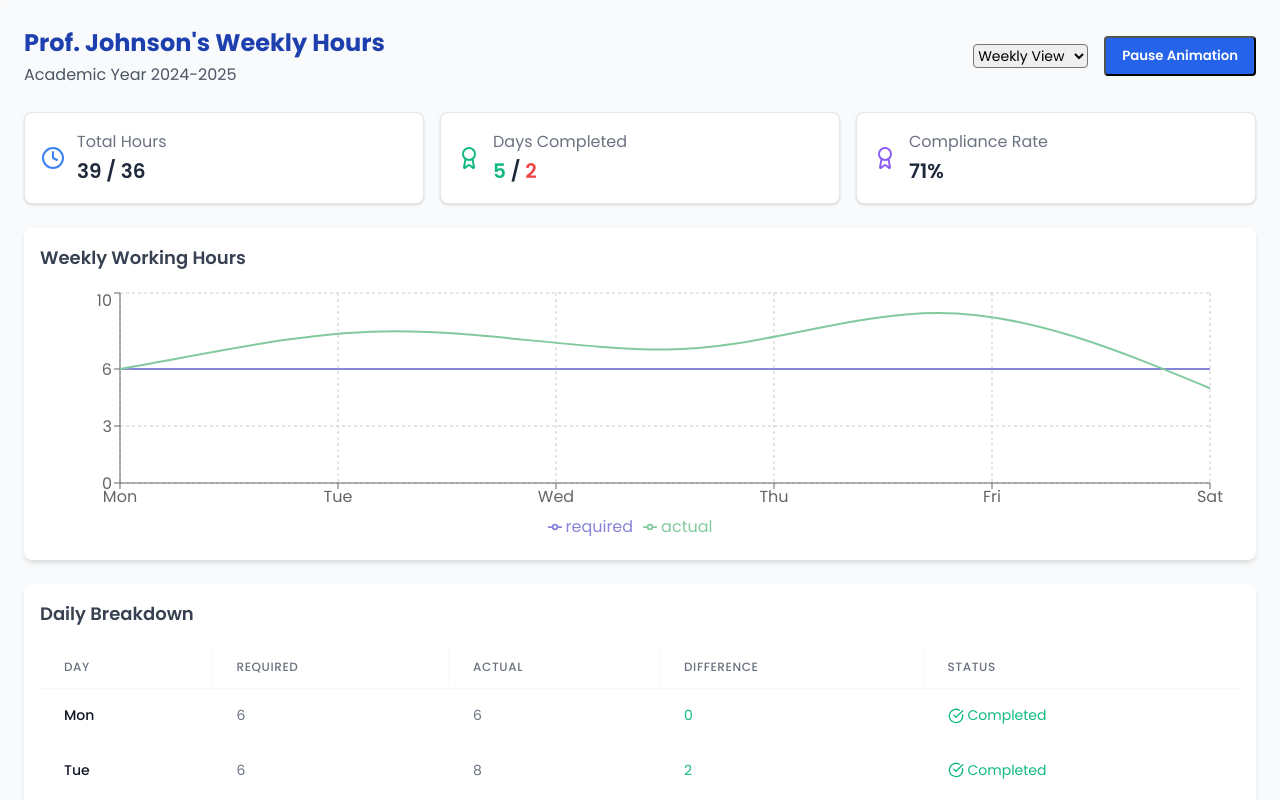
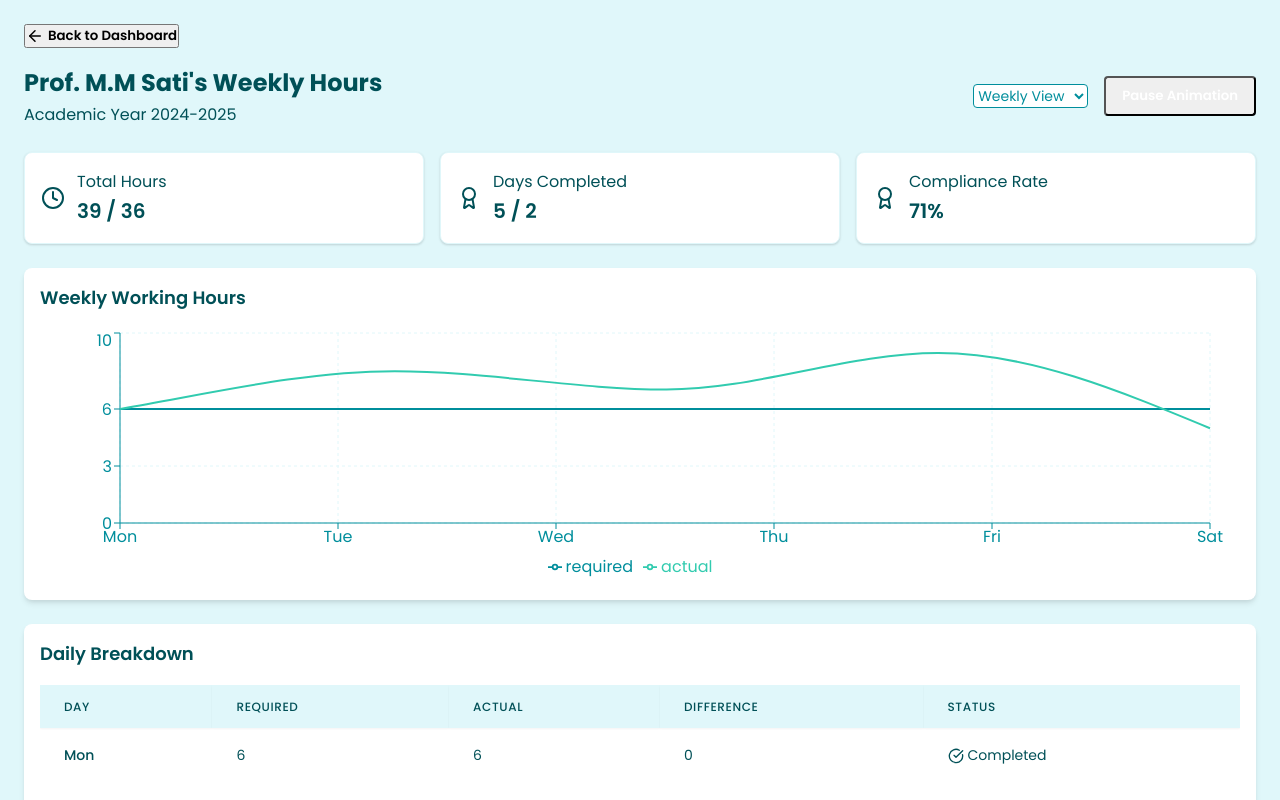
Before and after one commit to Chirag1724/WorkPulse, a React (Vite) app in the folder Frontend/ERP/: page /weekly-graph in a window 1280 px wide. Shown: the top 800 px of the page. Built offline with nearby package versions, Linux system fonts and the light colour scheme.

Commit message:
Updating ui

```diff
--- a/Frontend/ERP/Dasboard.jsx
+++ b/Frontend/ERP/Dasboard.jsx
@@ -94,7 +94,7 @@ function Dashboard() {
                 <div className="status-indicator online" />
               </div>
               <div className="welcome-text">
-                <h2>{greeting}, Prof. Sati!</h2>
+                <h2>{greeting}, Prof. M.M. Sati!</h2>
                 <p>Have a productive day at work!</p>
               </div>
               <button
--- a/Frontend/ERP/src/data.json
+++ b/Frontend/ERP/src/data.json
@@ -23,7 +23,7 @@
       { "month": "December", "required": 144, "actual": 150 }
     ],
     "teacherStats": {
-      "name": "Dr. Madhan Mohan Sati",
+      "name": "Prof. M.M. Sati",
       "subject": "Mathematics",
       "avatar": "👨‍🏫",
       "weeklyStats": {
--- a/Frontend/ERP/src/graph.css
+++ b/Frontend/ERP/src/graph.css
@@ -1,23 +1,79 @@
-/* graph.css - Styled to match the dashboard theme */
+/* graph.css - Updated with new theme colors */
+
+:root {
+  --teal: #008E9C;
+  --white: #FFFFFF;
+  --mint: #31CBAF;
+  --light-teal: #E0F7FA;
+  --dark-teal: #007A87;
+}
 
 body {
   margin: 0;
   padding: 0;
-    background-color: #f3f4f6;
-    color: #1f2937;
+  background-color: var(--light-teal);
+  color: var(--teal);
   font-family: 'Segoe UI', Tahoma, Geneva, Verdana, sans-serif;
+}
+
+.bg-teal {
+  background-color: var(--teal);
+}
+
+.bg-mint {
+  background-color: var(--mint);
+}
+
+.bg-light-teal {
+  background-color: var(--light-teal);
+}
+
+.bg-white {
+  background-color: var(--white);
+}
+
+.text-teal {
+  color: var(--teal);
+}
+
+.text-mint {
+  color: var(--mint);
+}
+
+.text-dark-teal {
+  color: var(--dark-teal);
+}
+
+.text-white {
+  color: var(--white);
+}
+
+.border-teal {
+  border-color: var(--teal);
+}
+
+.border-mint {
+  border-color: var(--mint);
+}
+
+.border-light-teal {
+  border-color: var(--light-teal);
+}
+
+.hover\:bg-dark-teal:hover {
+  background-color: var(--dark-teal);
 }
 
 .p-6 {
   padding: 1.5rem;
 }
 
-  .bg-gray-50 {
-    background-color: #f9fafb;
+.rounded-lg {
+  border-radius: 0.5rem;
 }
 
-  .rounded-lg {
-    border-radius: 0.5rem;
+.rounded-full {
+  border-radius: 9999px;
 }
 
 .shadow-lg {
@@ -57,14 +113,6 @@ body {
   font-weight: 700;
 }
 
-  .text-blue-800 {
-    color: #1e40af;
-  }
-
-  .text-gray-600 {
-    color: #4b5563;
-  }
-
 .px-4 {
   padding-left: 1rem;
   padding-right: 1rem;
@@ -75,20 +123,12 @@ body {
   padding-bottom: 0.5rem;
 }
 
-  .bg-blue-600 {
-    background-color: #2563eb;
-  }
-
-  .text-white {
-    color: white;
+.p-2 {
+  padding: 0.5rem;
 }
 
 .rounded {
   border-radius: 0.25rem;
-  }
-
-  .hover\:bg-blue-700:hover {
-    background-color: #1d4ed8;
 }
 
 .grid {
@@ -103,10 +143,6 @@ body {
   gap: 1rem;
 }
 
-  .bg-white {
-    background-color: white;
-  }
-
 .p-4 {
   padding: 1rem;
 }
@@ -119,32 +155,12 @@ body {
   margin-right: 0.75rem;
 }
 
-  .text-blue-500 {
-    color: #3b82f6;
-  }
-
 .text-xl {
   font-size: 1.25rem;
 }
 
 .font-semibold {
   font-weight: 600;
-  }
-
-  .text-gray-500 {
-    color: #6b7280;
-  }
-
-  .text-green-500 {
-    color: #10b981;
-  }
-
-  .text-red-500 {
-    color: #ef4444;
-  }
-
-  .text-purple-500 {
-    color: #8b5cf6;
 }
 
 .shadow-md {
@@ -157,10 +173,6 @@ body {
 
 .mb-4 {
   margin-bottom: 1rem;
-  }
-
-  .text-gray-700 {
-    color: #374151;
 }
 
 .h-64 {
@@ -180,8 +192,8 @@ body {
   border-bottom-width: 0px;
 }
 
-  .divide-gray-200 {
-    border-color: #e5e7eb;
+.border-l-4 {
+  border-left-width: 4px;
 }
 
 .px-6 {
@@ -222,17 +234,9 @@ body {
   font-size: 0.875rem;
 }
 
-  .text-gray-900 {
-    color: #111827;
-  }
-
 .py-4 {
   padding-top: 1rem;
   padding-bottom: 1rem;
-  }
-
-  .bg-blue-50 {
-    background-color: #eff6ff;
 }
 
 .mr-1 {
@@ -261,12 +265,12 @@ body {
 thead th {
   position: sticky;
   top: 0;
-    background-color: white;
+  background-color: var(--light-teal);
   box-shadow: 0 1px 2px rgba(0, 0, 0, 0.05);
 }
 
 tbody tr:hover {
-    background-color: #f9fafb;
+  background-color: var(--light-teal);
 }
 
 /* Chart tooltip styling */
@@ -276,8 +280,8 @@ body {
 }
 
 .recharts-default-tooltip {
-    background-color: white !important;
-    border: none !important;
+  background-color: var(--light-teal) !important;
+  border: 1px solid var(--teal) !important;
   border-radius: 8px !important;
   padding: 8px 12px !important;
   box-shadow: 0 2px 6px rgba(0, 0, 0, 0.1) !important;
@@ -292,7 +296,7 @@ body {
 
 button:focus {
   outline: none;
-    box-shadow: 0 0 0 3px rgba(59, 130, 246, 0.3);
+  box-shadow: 0 0 0 3px rgba(0, 142, 156, 0.3);
 }
 
 /* Charts responsive container */
@@ -302,7 +306,7 @@ body {
 
 /* Match stat box styling from dashboard */
 .bg-white.p-4.rounded-lg.shadow.flex.items-center {
-    border: 1px solid #e5e7eb;
+  border: 1px solid var(--light-teal);
   transition: transform 0.2s ease, box-shadow 0.2s ease;
 }
 
@@ -310,3 +314,21 @@ body {
   transform: translateY(-2px);
   box-shadow: 0 4px 8px rgba(0, 0, 0, 0.1);
 }
+
+/* Select styling */
+select {
+  border: 1px solid var(--teal);
+  color: var(--teal);
+  background-color: var(--white);
+  transition: all 0.3s ease;
+}
+
+select:focus {
+  outline: none;
+  box-shadow: 0 0 0 3px rgba(0, 142, 156, 0.3);
+}
+
+/* Back button styling */
+.rounded-full {
+  border-radius: 9999px;
+}
--- a/Frontend/ERP/src/schedule.css
+++ b/Frontend/ERP/src/schedule.css
@@ -2,15 +2,15 @@
 @import url('https://fonts.googleapis.com/css2?family=Poppins:wght@300;400;500;600;700&display=swap');
 
 :root {
-  --primary-color: #3b82f6;
-  --primary-dark: #2563eb;
-  --secondary-color: #10b981;
-  --accent-color: #8b5cf6;
-  --light-bg: #f8fafc;
-  --dark-text: #1e293b;
-  --light-text: #f1f5f9;
+  --primary-color: #008E9C;
+  --primary-dark: #007A85;
+  --secondary-color: #31CBAF;
+  --accent-color: #008E9C;
+  --light-bg: #E0F7FA;
+  --dark-text: #005057;
+  --light-text: #FFFFFF;
   --gray-text: #64748b;
-  --card-bg: #ffffff;
+  --card-bg: #FFFFFF;
   --border-radius: 12px;
   --box-shadow: 0 10px 15px -3px rgba(0, 0, 0, 0.1), 0 4px 6px -2px rgba(0, 0, 0, 0.05);
   --transition: all 0.3s ease;
@@ -33,7 +33,7 @@ body {
 .dashboard-container {
   max-width: 1000px;
   margin: 2rem auto;
-  background: linear-gradient(135deg, #e0f2fe, #dbeafe);
+  background: linear-gradient(135deg, #E0F7FA, #d5f3f7);
   border-radius: var(--border-radius);
   box-shadow: var(--box-shadow);
   overflow: hidden;
@@ -41,7 +41,7 @@ body {
 
 /* Header Styles */
 .schedule-header {
-  background: linear-gradient(135deg, var(--primary-color), var(--accent-color));
+  background: linear-gradient(135deg, var(--primary-color), var(--secondary-color));
   color: var(--light-text);
   padding: 1.5rem;
   display: flex;
@@ -105,7 +105,7 @@ body {
   align-items: center;
   margin-bottom: 1.5rem;
   padding-bottom: 0.5rem;
-  border-bottom: 2px solid rgba(59, 130, 246, 0.2);
+  border-bottom: 2px solid rgba(0, 142, 156, 0.2);
 }
 
 .day-name {
@@ -140,7 +140,7 @@ body {
 }
 
 .time-block {
-  background-color: rgba(59, 130, 246, 0.1);
+  background-color: rgba(0, 142, 156, 0.1);
   padding: 1rem;
   min-width: 140px;
   font-weight: 500;
@@ -167,7 +167,7 @@ body {
   display: flex;
   align-items: center;
   justify-content: center;
-  background-color: rgba(59, 130, 246, 0.1);
+  background-color: rgba(0, 142, 156, 0.1);
   border-radius: 50%;
 }
 
@@ -188,11 +188,11 @@ body {
 /* Current activity highlight */
 .current-activity {
   border-left: 4px solid var(--secondary-color);
-  background-color: rgba(16, 185, 129, 0.05);
+  background-color: rgba(49, 203, 175, 0.05);
 }
 
 .current-activity .time-block {
-  background-color: rgba(16, 185, 129, 0.1);
+  background-color: rgba(49, 203, 175, 0.1);
   color: var(--secondary-color);
 }
 
@@ -214,7 +214,7 @@ body {
   display: flex;
   align-items: center;
   font-size: 0.9rem;
-  color: var(--gray-text);
+  color: var(--dark-text);
 }
 
 .legend-icon {
@@ -263,13 +263,13 @@ body {
 /* Animation for current activity */
 @keyframes pulse {
   0% {
-    box-shadow: 0 0 0 0 rgba(16, 185, 129, 0.4);
+    box-shadow: 0 0 0 0 rgba(49, 203, 175, 0.4);
   }
   70% {
-    box-shadow: 0 0 0 10px rgba(16, 185, 129, 0);
+    box-shadow: 0 0 0 10px rgba(49, 203, 175, 0);
   }
   100% {
-    box-shadow: 0 0 0 0 rgba(16, 185, 129, 0);
+    box-shadow: 0 0 0 0 rgba(49, 203, 175, 0);
   }
 }
 
--- a/Frontend/ERP/src/stats.css
+++ b/Frontend/ERP/src/stats.css
@@ -1,14 +1,14 @@
 /* TeacherTimeTracking.css */
 :root {
-  --primary-dark: #0A1123;
-  --primary-purple: #8387C4;
-  --secondary-purple: #898CAB;
-  --light-bg: #F5F6FA;
+  --primary-dark: #008E9C;
+  --primary-teal: #008E9C;
+  --secondary-teal: #31CBAF;
+  --light-bg: #E0F7FA;
   --white: #FFFFFF;
   --text-dark: #2A2C3A;
   --text-muted: #686A7B;
-  --border-color: #E9EAEF;
-  --success-color: #5DB075;
+  --border-color: #E0F7FA;
+  --success-color: #31CBAF;
   --warning-color: #F2994A;
 }
 
@@ -23,7 +23,7 @@
 }
 
 .stats-container.loading {
-  color: var(--primary-purple);
+  color: var(--primary-teal);
   font-size: 1.25rem;
   font-weight: 500;
 }
@@ -32,7 +32,7 @@
   width: 100%;
   max-width: 1200px;
   background-color: var(--white);
-  box-shadow: 0 8px 30px rgba(10, 17, 35, 0.08);
+  box-shadow: 0 8px 30px rgba(0, 142, 156, 0.1);
   border-radius: 16px;
   overflow: hidden;
   display: flex;
@@ -41,7 +41,7 @@
 
 /* Header Section */
 .stats-header {
-  background: linear-gradient(to right, var(--primary-dark), #202A45);
+  background: linear-gradient(to right, var(--primary-dark), #31CBAF);
   position: relative;
   padding: 1.5rem;
 }
@@ -84,7 +84,7 @@
   display: flex;
   align-items: center;
   justify-content: center;
-  background-color: var(--primary-purple);
+  background-color: var(--secondary-teal);
   color: var(--white);
   font-size: 2rem;
   border-radius: 50%;
@@ -101,12 +101,12 @@
   margin: 0;
   opacity: 0.9;
   font-size: 1rem;
-  color: var(--secondary-purple);
+  color: var(--white);
 }
 
 .week-indicator {
   margin-top: 1rem;
-  background-color: rgba(131, 135, 196, 0.3);
+  background-color: rgba(49, 203, 175, 0.3);
   padding: 0.5rem 1rem;
   border-radius: 8px;
   display: inline-flex;
@@ -131,7 +131,7 @@
 .metric-card {
   background-color: var(--white);
   border-radius: 12px;
-  box-shadow: 0 4px 12px rgba(10, 17, 35, 0.05);
+  box-shadow: 0 4px 12px rgba(0, 142, 156, 0.08);
   padding: 1.25rem;
   display: flex;
   align-items: center;
@@ -141,11 +141,11 @@
 
 .metric-card:hover {
   transform: translateY(-3px);
-  box-shadow: 0 6px 15px rgba(10, 17, 35, 0.08);
+  box-shadow: 0 6px 15px rgba(0, 142, 156, 0.12);
 }
 
 .metric-card.primary {
-  background-color: var(--primary-purple);
+  background-color: var(--primary-teal);
   color: var(--white);
 }
 
@@ -155,9 +155,9 @@
   justify-content: center;
   width: 48px;
   height: 48px;
-  background-color: rgba(131, 135, 196, 0.15);
+  background-color: rgba(0, 142, 156, 0.15);
   border-radius: 10px;
-  color: var(--primary-purple);
+  color: var(--primary-teal);
 }
 
 .metric-card.primary .metric-icon {
@@ -195,7 +195,7 @@
 .attendance-section {
   background-color: var(--white);
   border-radius: 12px;
-  box-shadow: 0 4px 12px rgba(10, 17, 35, 0.05);
+  box-shadow: 0 4px 12px rgba(0, 142, 156, 0.08);
   padding: 1.5rem;
 }
 
@@ -243,13 +243,13 @@
   flex-direction: column;
   align-items: center;
   justify-content: center;
-  box-shadow: 0 4px 10px rgba(10, 17, 35, 0.05);
+  box-shadow: 0 4px 10px rgba(0, 142, 156, 0.08);
 }
 
 .progress-percentage {
   font-size: 2rem;
   font-weight: 700;
-  color: var(--primary-purple);
+  color: var(--primary-teal);
   transition: all 0.3s ease;
 }
 
@@ -270,23 +270,23 @@
   display: flex;
   flex-direction: column;
   padding: 0.75rem;
-  background-color: rgba(248, 249, 252, 0.8);
+  background-color: rgba(224, 247, 250, 0.5);
   border-radius: 8px;
   text-align: center;
   transition: all 0.2s ease;
 }
 
 .progress-metric:hover {
-  background-color: rgba(248, 249, 252, 1);
-  box-shadow: 0 2px 6px rgba(10, 17, 35, 0.03);
+  background-color: rgba(224, 247, 250, 0.8);
+  box-shadow: 0 2px 6px rgba(0, 142, 156, 0.05);
 }
 
 .progress-metric.highlight {
-  background-color: rgba(131, 135, 196, 0.1);
+  background-color: rgba(0, 142, 156, 0.1);
 }
 
 .progress-metric.highlight:hover {
-  background-color: rgba(131, 135, 196, 0.15);
+  background-color: rgba(0, 142, 156, 0.15);
 }
 
 .progress-metric .label {
@@ -303,7 +303,7 @@
 }
 
 .progress-metric.highlight .value {
-  color: var(--primary-purple);
+  color: var(--primary-teal);
 }
 
 /* Attendance Table */
@@ -318,7 +318,7 @@
 }
 
 .attendance-table thead th {
-  background-color: rgba(248, 249, 252);
+  background-color: rgba(224, 247, 250, 0.6);
   padding: 0.75rem 1rem;
   font-weight: 500;
   font-size: 0.75rem;
@@ -346,7 +346,7 @@
 }
 
 .attendance-table tbody tr:hover {
-  background-color: rgba(248, 249, 252, 0.8);
+  background-color: rgba(224, 247, 250, 0.3);
 }
 
 .attendance-table .missing-time {
@@ -355,7 +355,7 @@
 }
 
 .inactive-row {
-  background-color: rgba(248, 249, 252, 0.4);
+  background-color: rgba(224, 247, 250, 0.2);
   color: var(--text-muted);
 }
 
--- a/Frontend/ERP/src/stats.jsx
+++ b/Frontend/ERP/src/stats.jsx
@@ -136,7 +136,7 @@ function TeacherTimeTracking() {
                 <div
                   className="progress-circle"
                   style={{
-                    background: `conic-gradient(#8387C4 ${progressMetrics.percentDone * 3.6}deg, rgba(131, 135, 196, 0.2) 0deg)`
+                    background: `conic-gradient(#008E9C ${progressMetrics.percentDone * 3.6}deg, rgba(0, 142, 156, 0.2) 0deg)`
                   }}
                 >
                   <div className="progress-circle-inner">
--- a/Frontend/ERP/src/weeklygraph.jsx
+++ b/Frontend/ERP/src/weeklygraph.jsx
@@ -10,7 +10,7 @@ import {
   ResponsiveContainer,
   Legend,
 } from 'recharts';
-import { Clock, CheckCircle, XCircle, Award } from 'lucide-react';
+import { Clock, CheckCircle, XCircle, Award, ArrowLeft } from 'lucide-react';
 import './weekly.css';
 
 // Static data
@@ -52,12 +52,23 @@ function WeeklyGraph() {
   const handleToggleAnimation = () => setIsAnimating(!isAnimating);
   const animatedData = weeklyData.slice(0, activeIndex + 1);
 
+  const goBack = () => {
+    navigate('/dashboard');
+  };
+
   return (
-    <div className="p-6 bg-gray-50 rounded-lg shadow-lg max-w-4xl mx-auto">
+    <div className="p-6 bg-cyan-50 rounded-lg shadow-lg max-w-4xl mx-auto">
+      <button
+        onClick={goBack}
+        className="flex items-center text-teal-600 mb-4 hover:text-cyan-700 transition-colors"
+      >
+        <ArrowLeft size={18} className="mr-1" /> Back to Dashboard
+      </button>
+
       <div className="flex items-center justify-between mb-6">
         <div>
-          <h1 className="text-2xl font-bold text-blue-800">Prof. Johnson's Weekly Hours</h1>
-          <p className="text-gray-600">Academic Year 2024-2025</p>
+          <h1 className="text-2xl font-bold text-cyan-700">Prof. M.M Sati's Weekly Hours</h1>
+          <p className="text-cyan-600">Academic Year 2024-2025</p>
         </div>
 
         <div className="flex items-center gap-4">
@@ -66,7 +77,7 @@ function WeeklyGraph() {
               if (e.target.value === 'monthly') navigate('/monthly-graph');
             }}
             defaultValue="weekly"
-            className="border border-gray-300 rounded px-2 py-1 text-sm"
+            className="border border-teal-300 rounded px-2 py-1 text-sm"
           >
             <option value="monthly">Monthly View</option>
             <option value="weekly">Weekly View</option>
@@ -74,7 +85,7 @@ function WeeklyGraph() {
 
           <button
             onClick={handleToggleAnimation}
-            className="px-4 py-2 bg-blue-600 text-white rounded hover:bg-blue-700"
+            className="px-4 py-2 bg-cyan-600 text-white rounded hover:bg-cyan-700"
           >
             {isAnimating ? 'Pause Animation' : 'Resume Animation'}
           </button>
@@ -82,45 +93,50 @@ function WeeklyGraph() {
       </div>
 
       <div className="grid grid-cols-1 md:grid-cols-3 gap-4 mb-6">
-        <StatCard icon={<Clock className="text-blue-500 mr-3" />} label="Total Hours" value={`${totalActual} / ${totalRequired}`} />
+        <StatCard icon={<Clock className="text-cyan-500 mr-3" />} label="Total Hours" value={`${totalActual} / ${totalRequired}`} />
         <StatCard
-          icon={<Award className="text-green-500 mr-3" />}
+          icon={<Award className="text-teal-500 mr-3" />}
           label="Days Completed"
           value={
             <span>
-              <span className="text-green-500">{completedDays}</span> /
-              <span className="text-red-500"> {undercompletedDays}</span>
+              <span className="text-teal-500">{completedDays}</span> /
+              <span className="text-cyan-700"> {undercompletedDays}</span>
             </span>
           }
         />
-        <StatCard icon={<Award className="text-purple-500 mr-3" />} label="Compliance Rate" value={`${complianceRate}%`} />
+        <StatCard icon={<Award className="text-cyan-500 mr-3" />} label="Compliance Rate" value={`${complianceRate}%`} />
       </div>
 
       <div className="bg-white p-4 rounded-lg shadow-md mb-6">
-        <h2 className="text-lg font-semibold mb-4 text-gray-700">Weekly Working Hours</h2>
+        <h2 className="text-lg font-semibold mb-4 text-cyan-700">Weekly Working Hours</h2>
         <div className="h-64">
           <ResponsiveContainer width="100%" height="100%">
             <LineChart data={animatedData} margin={{ top: 5, right: 30, left: 20, bottom: 5 }}>
-              <CartesianGrid strokeDasharray="3 3" />
-              <XAxis dataKey="day" />
-              <YAxis domain={[0, 10]} />
-              <Tooltip />
+              <CartesianGrid strokeDasharray="3 3" stroke="#E0F7FA" />
+              <XAxis dataKey="day" stroke="#008E9C" />
+              <YAxis domain={[0, 10]} stroke="#008E9C" />
+              <Tooltip
+                contentStyle={{
+                  backgroundColor: '#E0F7FA',
+                  borderColor: '#31CBAF'
+                }}
+              />
               <Legend />
               <Line
                 type="monotone"
                 dataKey="required"
-                stroke="#8884d8"
+                stroke="#008E9C"
                 strokeWidth={2}
-                dot={{ r: 4 }}
+                dot={{ r: 4, fill: "#008E9C" }}
                 activeDot={{ r: 6 }}
                 isAnimationActive={isAnimating}
               />
               <Line
                 type="monotone"
                 dataKey="actual"
-                stroke="#82ca9d"
+                stroke="#31CBAF"
                 strokeWidth={2}
-                dot={{ r: 4 }}
+                dot={{ r: 4, fill: "#31CBAF" }}
                 activeDot={{ r: 6 }}
                 isAnimationActive={isAnimating}
               />
@@ -130,33 +146,33 @@ function WeeklyGraph() {
       </div>
 
       <div className="bg-white p-4 rounded-lg shadow-md">
-        <h2 className="text-lg font-semibold mb-4 text-gray-700">Daily Breakdown</h2>
+        <h2 className="text-lg font-semibold mb-4 text-cyan-700">Daily Breakdown</h2>
         <div className="overflow-x-auto">
-          <table className="min-w-full divide-y divide-gray-200">
-            <thead>
+          <table className="min-w-full divide-y divide-cyan-100">
+            <thead className="bg-cyan-50">
               <tr>
-                <th className="px-6 py-3 text-left text-xs font-medium text-gray-500 uppercase tracking-wider">Day</th>
-                <th className="px-6 py-3 text-left text-xs font-medium text-gray-500 uppercase tracking-wider">Required</th>
-                <th className="px-6 py-3 text-left text-xs font-medium text-gray-500 uppercase tracking-wider">Actual</th>
-                <th className="px-6 py-3 text-left text-xs font-medium text-gray-500 uppercase tracking-wider">Difference</th>
-                <th className="px-6 py-3 text-left text-xs font-medium text-gray-500 uppercase tracking-wider">Status</th>
+                <th className="px-6 py-3 text-left text-xs font-medium text-cyan-700 uppercase tracking-wider">Day</th>
+                <th className="px-6 py-3 text-left text-xs font-medium text-cyan-700 uppercase tracking-wider">Required</th>
+                <th className="px-6 py-3 text-left text-xs font-medium text-cyan-700 uppercase tracking-wider">Actual</th>
+                <th className="px-6 py-3 text-left text-xs font-medium text-cyan-700 uppercase tracking-wider">Difference</th>
+                <th className="px-6 py-3 text-left text-xs font-medium text-cyan-700 uppercase tracking-wider">Status</th>
               </tr>
             </thead>
-            <tbody className="bg-white divide-y divide-gray-200">
+            <tbody className="bg-white divide-y divide-cyan-50">
               {animatedData.map((day, idx) => (
-                <tr key={day.day} className={idx === activeIndex ? "bg-blue-50" : ""}>
-                  <td className="px-6 py-4 whitespace-nowrap text-sm font-medium text-gray-900">{day.day}</td>
-                  <td className="px-6 py-4 whitespace-nowrap text-sm text-gray-500">{day.required}</td>
-                  <td className="px-6 py-4 whitespace-nowrap text-sm text-gray-500">{day.actual}</td>
-                  <td className="px-6 py-4 whitespace-nowrap text-sm text-gray-500">
-                    <span className={day.actual >= day.required ? "text-green-500" : "text-red-500"}>
+                <tr key={day.day} className={idx === activeIndex ? "bg-cyan-50" : ""}>
+                  <td className="px-6 py-4 whitespace-nowrap text-sm font-medium text-cyan-800">{day.day}</td>
+                  <td className="px-6 py-4 whitespace-nowrap text-sm text-cyan-600">{day.required}</td>
+                  <td className="px-6 py-4 whitespace-nowrap text-sm text-cyan-600">{day.actual}</td>
+                  <td className="px-6 py-4 whitespace-nowrap text-sm text-cyan-600">
+                    <span className={day.actual >= day.required ? "text-teal-500" : "text-cyan-700"}>
                       {day.actual - day.required}
                     </span>
                   </td>
-                  <td className="px-6 py-4 whitespace-nowrap text-sm text-gray-500">
+                  <td className="px-6 py-4 whitespace-nowrap text-sm text-cyan-600">
                     {day.status === 'completed' ?
-                      <span className="flex items-center text-green-500"><CheckCircle size={16} className="mr-1" /> Completed</span> :
-                      <span className="flex items-center text-red-500"><XCircle size={16} className="mr-1" /> Under</span>
+                      <span className="flex items-center text-teal-500"><CheckCircle size={16} className="mr-1" /> Completed</span> :
+                      <span className="flex items-center text-cyan-700"><XCircle size={16} className="mr-1" /> Under</span>
                     }
                   </td>
                 </tr>
@@ -171,11 +187,11 @@ function WeeklyGraph() {
 
 function StatCard({ icon, label, value }) {
   return (
-    <div className="bg-white p-4 rounded-lg shadow flex items-center">
+    <div className="bg-white p-4 rounded-lg shadow flex items-center border-l-4 border-cyan-500">
       {icon}
       <div>
-        <p className="text-gray-500">{label}</p>
-        <p className="text-xl font-semibold">{value}</p>
+        <p className="text-cyan-600">{label}</p>
+        <p className="text-xl font-semibold text-cyan-700">{value}</p>
       </div>
     </div>
   );
```
Also changed, not shown: Frontend/ERP/src/monthlygraph.jsx (+51 -39 lines), Frontend/ERP/src/weekly.css (+35 -10 lines). Lines whose indentation alone changed are shown as unchanged.
